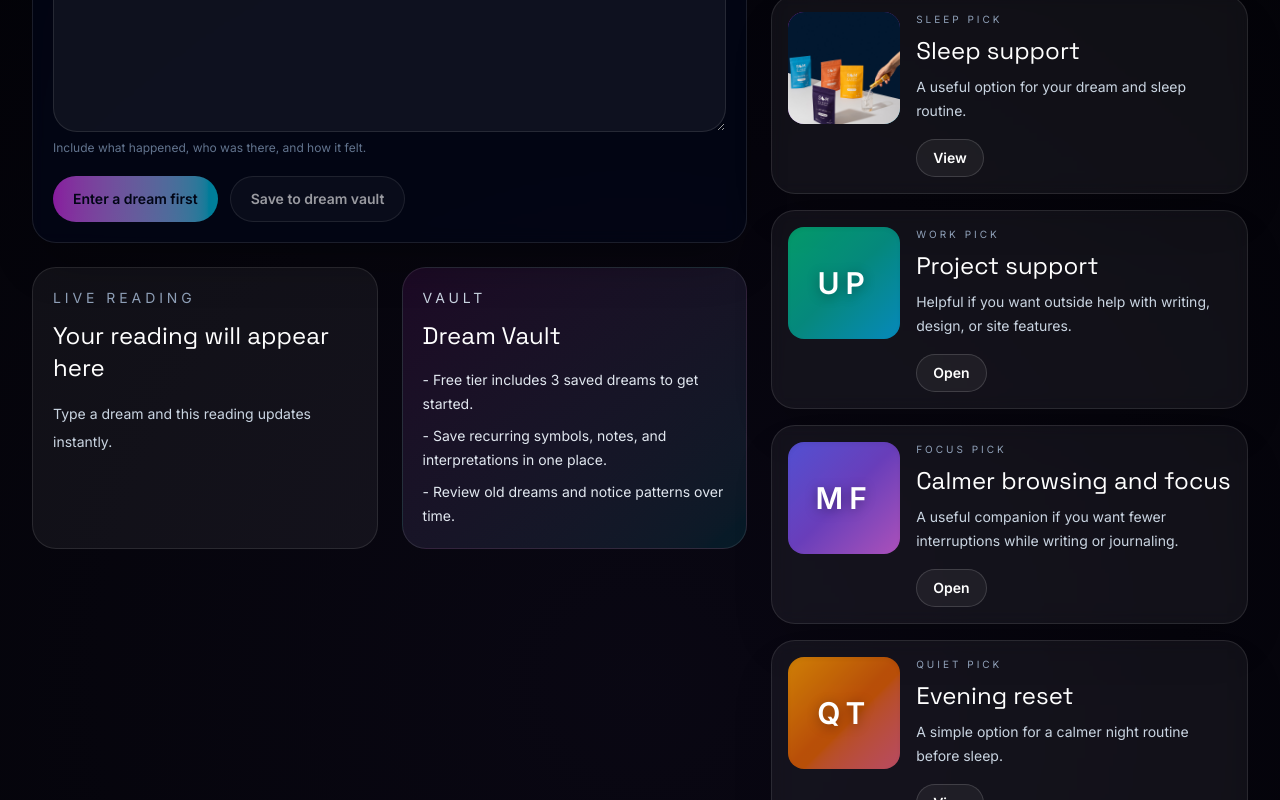
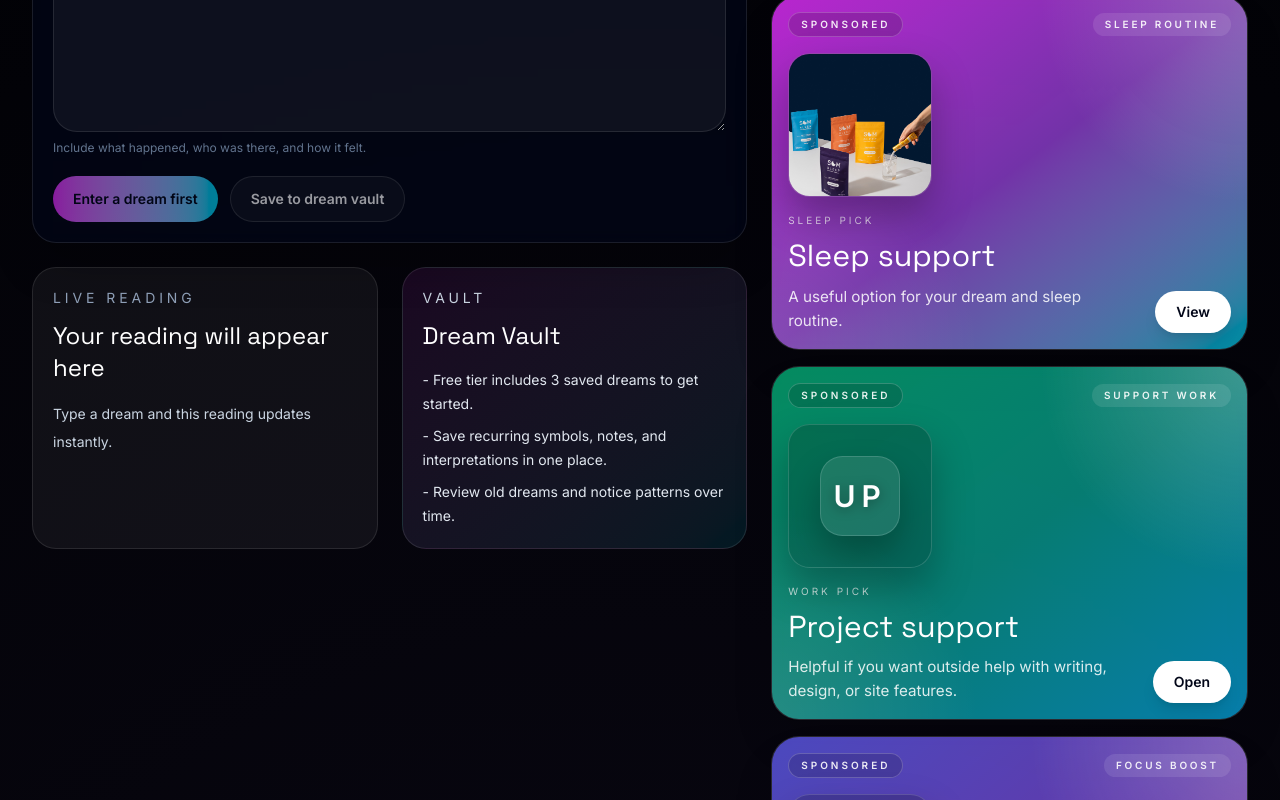
Before and after one commit to SavageT1/DreamInterpretation-Dictionary, a React (Vite) app: page / in a window 1280 px wide. Shown: the part 620-1420 px from the top of the page. Built offline with nearby package versions, Linux system fonts and the light colour scheme; no server answers.

Commit message:
Polish affiliate ad tiles

```diff
--- a/src/components/DreamJournal.tsx
+++ b/src/components/DreamJournal.tsx
@@ -34,6 +34,7 @@ type PartnerLink = {
   gradient: string;
   imageSrc?: string;
   imageAlt?: string;
+  meta?: string;
 };
 
 const partnerLinks: PartnerLink[] = [
@@ -47,6 +48,7 @@ const partnerLinks: PartnerLink[] = [
     gradient: 'from-fuchsia-500/90 via-purple-500/70 to-cyan-400/70',
     imageSrc: FEATURED_OFFER_IMAGE,
     imageAlt: 'Som Sleep product image',
+    meta: 'Sleep routine',
   },
   {
     href: FEATURED_PROJECT_URL,
@@ -56,6 +58,7 @@ const partnerLinks: PartnerLink[] = [
     buttonLabel: 'Open',
     thumbnail: 'UP',
     gradient: 'from-emerald-500/80 via-teal-500/70 to-sky-400/70',
+    meta: 'Support work',
   },
   {
     href: FEATURED_TOOL_URL,
@@ -65,6 +68,7 @@ const partnerLinks: PartnerLink[] = [
     buttonLabel: 'Open',
     thumbnail: 'MF',
     gradient: 'from-indigo-500/80 via-violet-500/70 to-fuchsia-400/70',
+    meta: 'Focus boost',
   },
   {
     href: FEATURED_QUIET_URL,
@@ -74,6 +78,7 @@ const partnerLinks: PartnerLink[] = [
     buttonLabel: 'View',
     thumbnail: 'QT',
     gradient: 'from-amber-500/80 via-orange-500/70 to-rose-400/70',
+    meta: 'Night reset',
   },
   {
     href: FEATURED_HUB_URL,
@@ -83,6 +88,7 @@ const partnerLinks: PartnerLink[] = [
     buttonLabel: 'Open',
     thumbnail: 'HS',
     gradient: 'from-sky-500/80 via-blue-500/70 to-indigo-400/70',
+    meta: 'Resource pick',
   },
   {
     href: FEATURED_SLEEP_URL,
@@ -92,6 +98,7 @@ const partnerLinks: PartnerLink[] = [
     buttonLabel: 'View',
     thumbnail: 'SL',
     gradient: 'from-cyan-500/80 via-sky-500/70 to-blue-400/70',
+    meta: 'Sleep support',
   },
   {
     href: FEATURED_NATURAL_URL,
@@ -101,6 +108,7 @@ const partnerLinks: PartnerLink[] = [
     buttonLabel: 'View',
     thumbnail: 'NL',
     gradient: 'from-lime-500/80 via-emerald-500/70 to-green-400/70',
+    meta: 'Wellness',
   },
   {
     href: FEATURED_REWARX_URL,
@@ -110,6 +118,7 @@ const partnerLinks: PartnerLink[] = [
     buttonLabel: 'View',
     thumbnail: 'RX',
     gradient: 'from-rose-500/80 via-pink-500/70 to-fuchsia-400/70',
+    meta: 'New pick',
   },
   {
     href: FEATURED_REWARX_STUDIO_URL,
@@ -120,6 +129,7 @@ const partnerLinks: PartnerLink[] = [
     buttonLabel: 'View',
     thumbnail: 'RW',
     gradient: 'from-slate-500/80 via-zinc-500/70 to-neutral-400/70',
+    meta: 'Ecommerce asset',
   },
 ];
 
@@ -531,34 +541,53 @@ export default function DreamJournal() {
                     href={item.href}
                     target="_blank"
                     rel="sponsored noopener noreferrer"
-                    className="group overflow-hidden rounded-3xl border border-white/10 bg-white/5 shadow-2xl shadow-black/20 backdrop-blur transition hover:-translate-y-0.5 hover:border-white/20"
+                    className="group overflow-hidden rounded-[1.75rem] border border-white/10 bg-white/5 shadow-2xl shadow-black/20 backdrop-blur transition duration-300 hover:-translate-y-1 hover:border-white/20"
                   >
-                    <div className="grid gap-4 p-4 sm:grid-cols-[112px_1fr]">
-                      <div
-                        className={`relative h-28 w-full overflow-hidden rounded-2xl bg-gradient-to-br ${item.gradient} shadow-inner`}
-                      >
+                    <div className="relative isolate overflow-hidden">
+                      <div className={`absolute inset-0 bg-gradient-to-br ${item.gradient} opacity-90`} />
+                      <div className="absolute inset-0 bg-[radial-gradient(circle_at_top_right,rgba(255,255,255,0.22),transparent_35%),radial-gradient(circle_at_bottom_left,rgba(255,255,255,0.12),transparent_35%)]" />
+                      <div className="relative space-y-4 p-4">
+                        <div className="flex items-center justify-between gap-3">
+                          <span className="inline-flex items-center rounded-full border border-white/20 bg-black/15 px-3 py-1 text-[10px] font-semibold uppercase tracking-[0.3em] text-white/90">
+                            Sponsored
+                          </span>
+                          <span className="inline-flex items-center rounded-full bg-white/10 px-3 py-1 text-[10px] font-semibold uppercase tracking-[0.28em] text-white/90">
+                            {item.meta ?? item.label}
+                          </span>
+                        </div>
+
+                        <div className="grid gap-4 sm:grid-cols-[144px_1fr]">
+                      <div className="relative h-36 overflow-hidden rounded-[1.35rem] border border-white/15 bg-black/20 shadow-[0_20px_40px_rgba(0,0,0,0.28)]">
                         {item.imageSrc ? (
                           <img
                             src={item.imageSrc}
                             alt={item.imageAlt ?? item.title}
                             loading="lazy"
                             decoding="async"
-                            className="h-full w-full object-cover object-center"
+                            className="h-full w-full object-cover object-center transition duration-500 group-hover:scale-[1.03]"
                           />
                         ) : (
-                          <div className="flex h-full w-full items-center justify-center text-3xl font-black tracking-[0.2em] text-white">
-                            <span className="drop-shadow-[0_2px_6px_rgba(0,0,0,0.35)]">{item.thumbnail}</span>
+                          <div className="flex h-full w-full items-center justify-center">
+                            <div className="flex h-20 w-20 items-center justify-center rounded-[1.4rem] border border-white/15 bg-white/10 text-3xl font-black tracking-[0.2em] text-white shadow-[0_18px_34px_rgba(0,0,0,0.25)]">
+                              <span className="drop-shadow-[0_2px_6px_rgba(0,0,0,0.35)]">{item.thumbnail}</span>
+                            </div>
                           </div>
                         )}
-                      </div>
-                      <div className="flex flex-col justify-between">
-                        <div>
-                          <p className="text-[10px] uppercase tracking-[0.3em] text-slate-400">{item.label}</p>
-                          <h3 className="mt-2 font-display text-2xl text-white">{item.title}</h3>
-                          <p className="mt-2 text-sm leading-6 text-slate-300">{item.description}</p>
                         </div>
-                        <div className="mt-4 inline-flex items-center justify-center self-start rounded-full border border-white/15 bg-white/5 px-4 py-2 text-sm font-semibold text-white transition group-hover:bg-white/10">
-                          {item.buttonLabel}
+                        </div>
+
+                        <div className="flex flex-col gap-4 sm:flex-row sm:items-end sm:justify-between">
+                          <div className="max-w-xl">
+                            <p className="text-[10px] uppercase tracking-[0.3em] text-white/75">{item.label}</p>
+                            <h3 className="mt-2 font-display text-2xl text-white sm:text-[1.9rem]">{item.title}</h3>
+                            <p className="mt-2 text-sm leading-6 text-white/85 sm:text-[0.95rem]">
+                              {item.description}
+                            </p>
+                          </div>
+
+                          <div className="inline-flex items-center justify-center rounded-full border border-white/20 bg-white px-5 py-2.5 text-sm font-semibold text-slate-950 shadow-lg shadow-black/10 transition group-hover:translate-x-0.5">
+                            {item.buttonLabel}
+                          </div>
                         </div>
                       </div>
                     </div>
```
